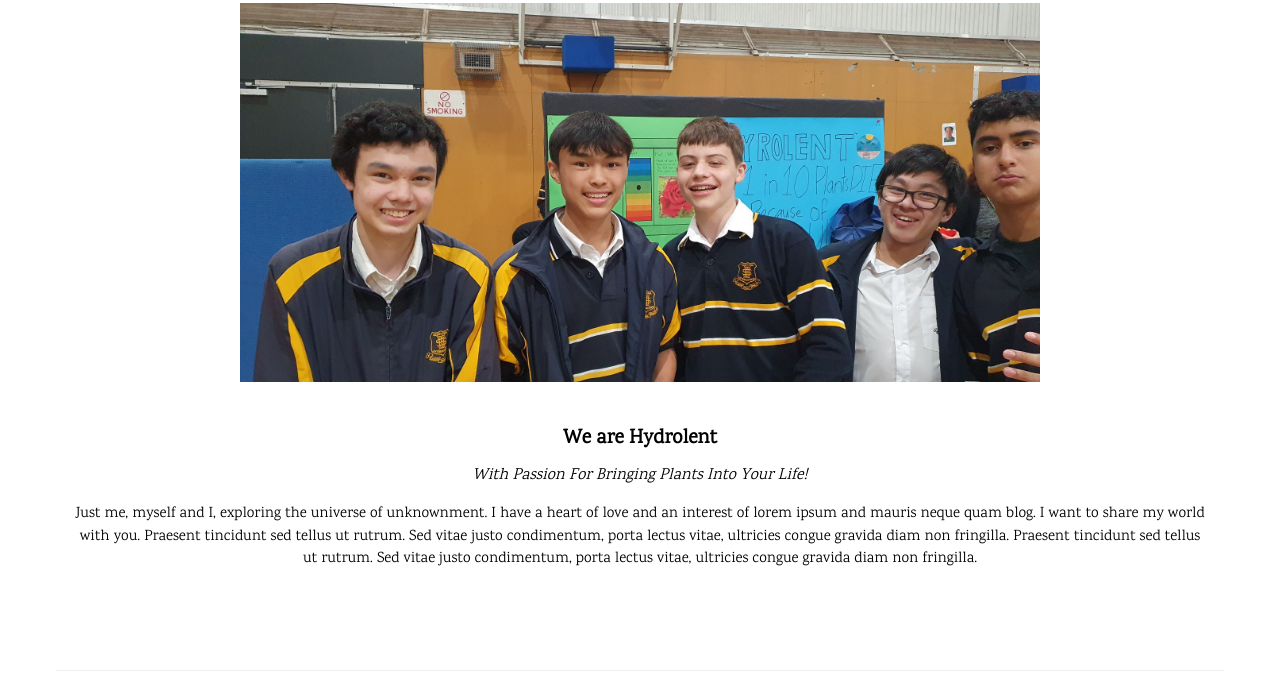
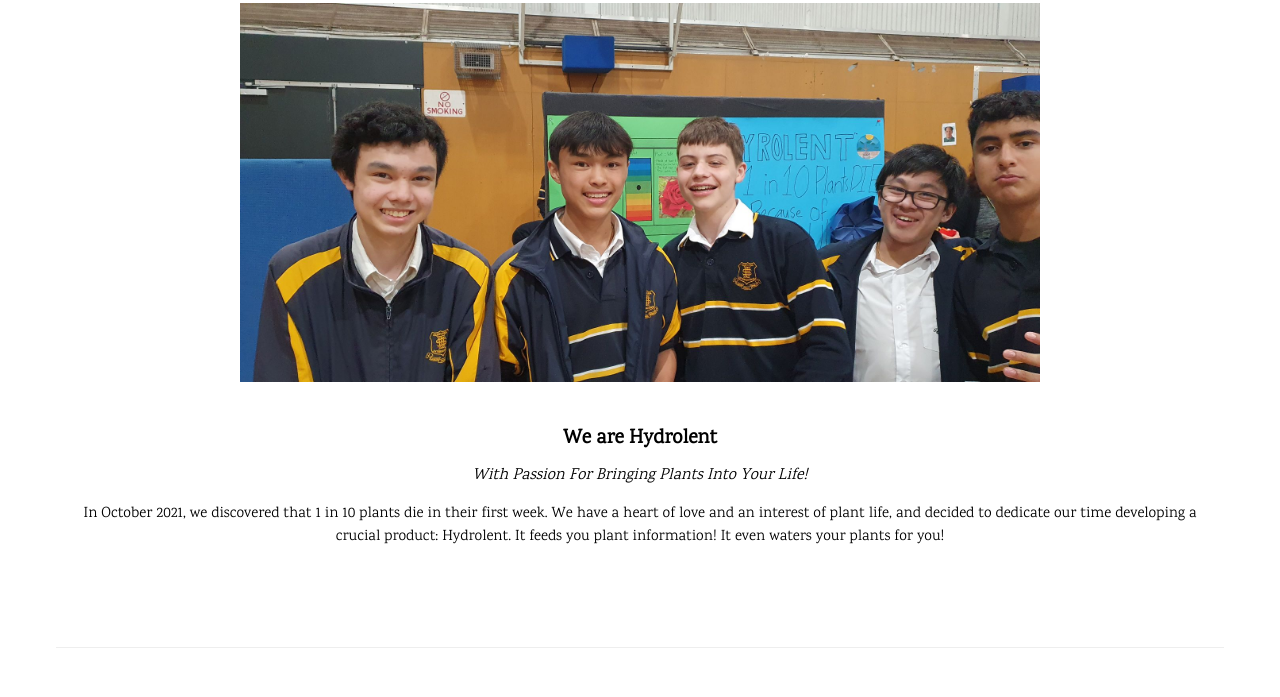
Before and after one commit to Hydrolent/hydrolent.github.io, a plain HTML site: page index.html in a window 1280 px wide. Shown: the part 1231-1928 px from the top of the page. Drawn offline with nearby package versions, Linux system fonts and the light colour scheme.

Commit message:
Update index.html

```diff
--- a/index.html
+++ b/index.html
@@ -101,7 +101,7 @@ body,h1,h2,h3,h4,h5,h6 {font-family: "Karma", sans-serif}
     <div class="w3-padding-32">
       <h4><b>We are Hydrolent</b></h4>
       <h6><i>With Passion For Bringing Plants Into Your Life!</i></h6>
-      <p>Just me, myself and I, exploring the universe of unknownment. I have a heart of love and an interest of lorem ipsum and mauris neque quam blog. I want to share my world with you. Praesent tincidunt sed tellus ut rutrum. Sed vitae justo condimentum, porta lectus vitae, ultricies congue gravida diam non fringilla. Praesent tincidunt sed tellus ut rutrum. Sed vitae justo condimentum, porta lectus vitae, ultricies congue gravida diam non fringilla.</p>
+      <p>In October 2021, we discovered that 1 in 10 plants die in their first week. We have a heart of love and an interest of plant life, and decided to dedicate our time developing a crucial product: Hydrolent. It feeds you plant information! It even waters your plants for you!</p>
     </div>
   </div>
   <hr>
```
